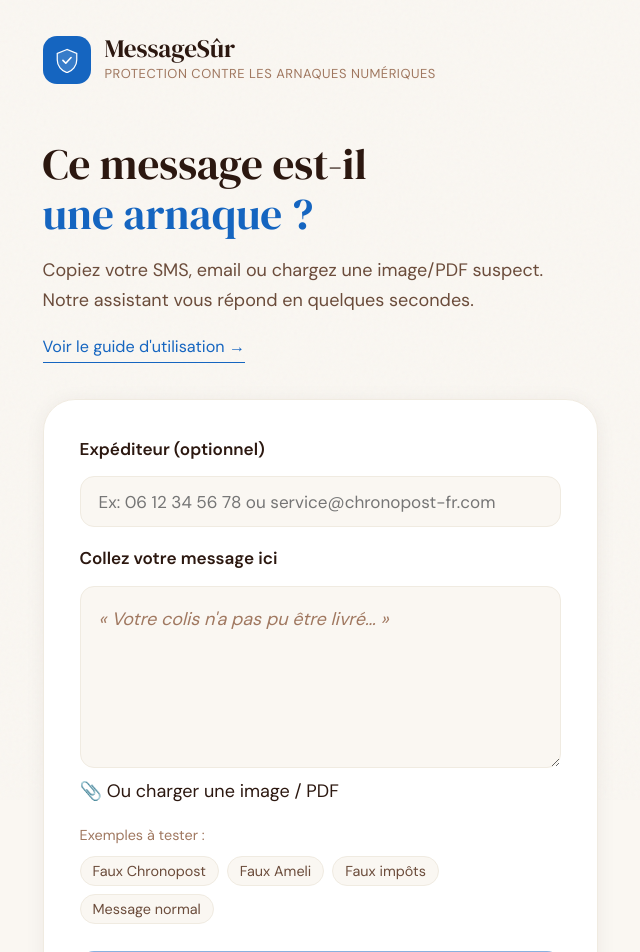
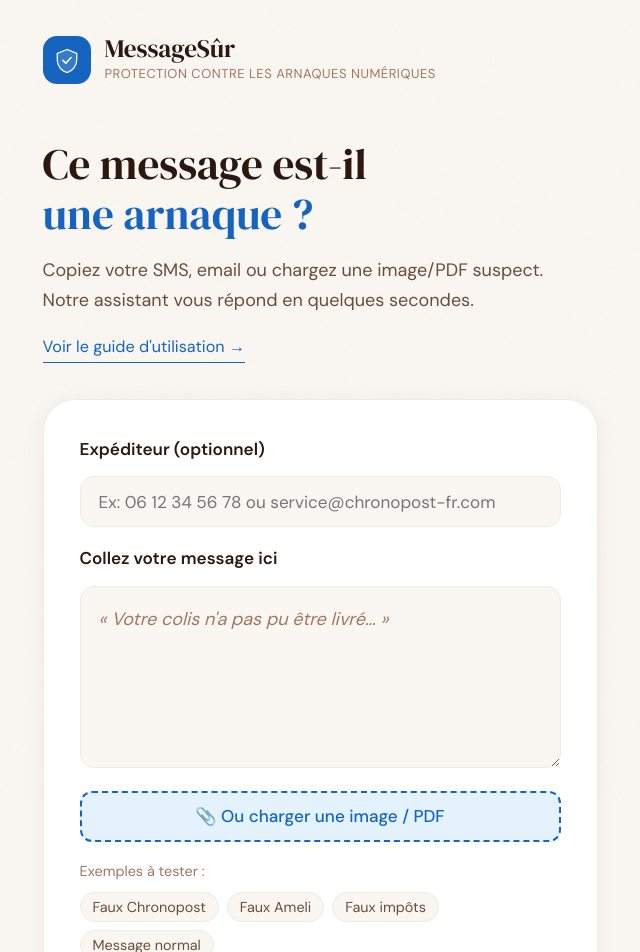
Before and after one commit to SYAL56/messagesur, a Next.js app: page / in a window 1280 px wide. Shown: the top 952 px of the page, without its empty margins (320-960 px from the left). Built offline with nearby package versions, Linux system fonts and the light colour scheme.

Commit message:
Amélioration style bouton upload

```diff
--- a/app/page.module.css
+++ b/app/page.module.css
@@ -453,3 +453,59 @@
 .guideBtn:hover {
   opacity: 0.7;
 }
+
+.uploadZone {
+  margin-top: 0.75rem;
+  margin-bottom: 1rem;
+}
+
+.uploadLabel {
+  display: inline-flex;
+  align-items: center;
+  gap: 8px;
+  font-size: 0.95rem;
+  font-weight: 500;
+  color: #1565C0;
+  cursor: pointer;
+  padding: 10px 16px;
+  border: 2px dashed #1565C0;
+  border-radius: 12px;
+  background: #E3F2FD;
+  transition: all 0.2s;
+  width: 100%;
+  justify-content: center;
+}
+
+.uploadLabel:hover {
+  background: #BBDEFB;
+  border-color: #0D47A1;
+}
+
+.fileInfo {
+  display: flex;
+  align-items: center;
+  gap: 10px;
+  margin-top: 8px;
+  font-size: 0.85rem;
+  color: var(--mid-brown);
+  padding: 8px;
+  background: var(--cream);
+  border-radius: 8px;
+}
+
+.fileInfo button {
+  background: none;
+  border: none;
+  cursor: pointer;
+  color: var(--light-brown);
+  font-size: 1rem;
+  margin-left: auto;
+}
+
+.previewImg {
+  width: 50px;
+  height: 50px;
+  object-fit: cover;
+  border-radius: 6px;
+  border: 1px solid var(--cream-dark);
+}
```
